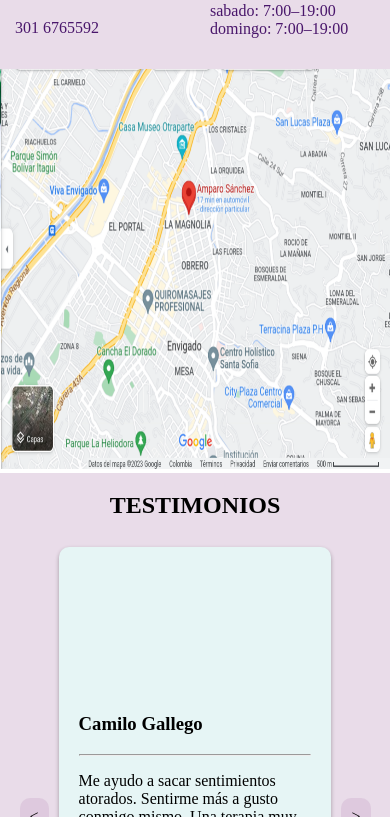
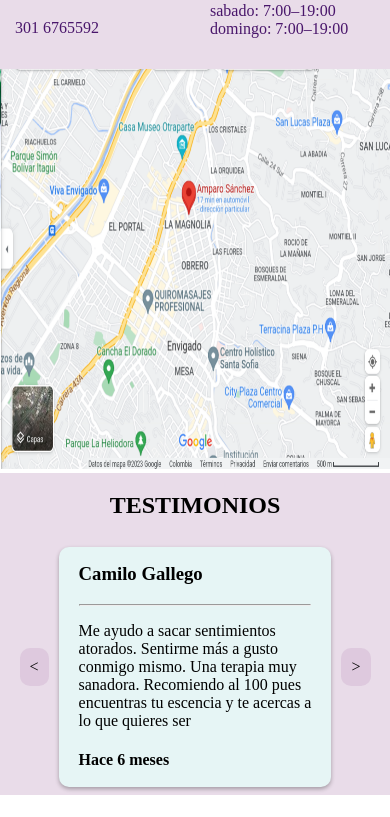
Before and after one commit to danielcarz/vercel5, a React (Vite) app: page / in a window 390 px wide. Shown: the part 2114-2931 px from the top of the page. After the commit the page ends 2909 px from the top, so only its background shows below. Built offline with nearby package versions, Linux system fonts and the light colour scheme.

Commit message:
SASS commit

```diff
--- a/src/sass/components/_comments.scss
+++ b/src/sass/components/_comments.scss
@@ -56,7 +56,7 @@
 
                     margin: 0 auto;
                     width: 100%;
-                    height: 500px;
+                    height: 200px;
                     padding:  20px;
 
                     display: flex;
--- a/src/sass/index.css
+++ b/src/sass/index.css
@@ -848,7 +848,7 @@ body .App {
             box-shadow: 0px 2px 4px rgba(0, 0, 0, 0.3);
     margin: 0 auto;
     width: 100%;
-    height: 500px;
+    height: 200px;
     padding: 20px;
     display: -webkit-box;
     display: -ms-flexbox;
```
